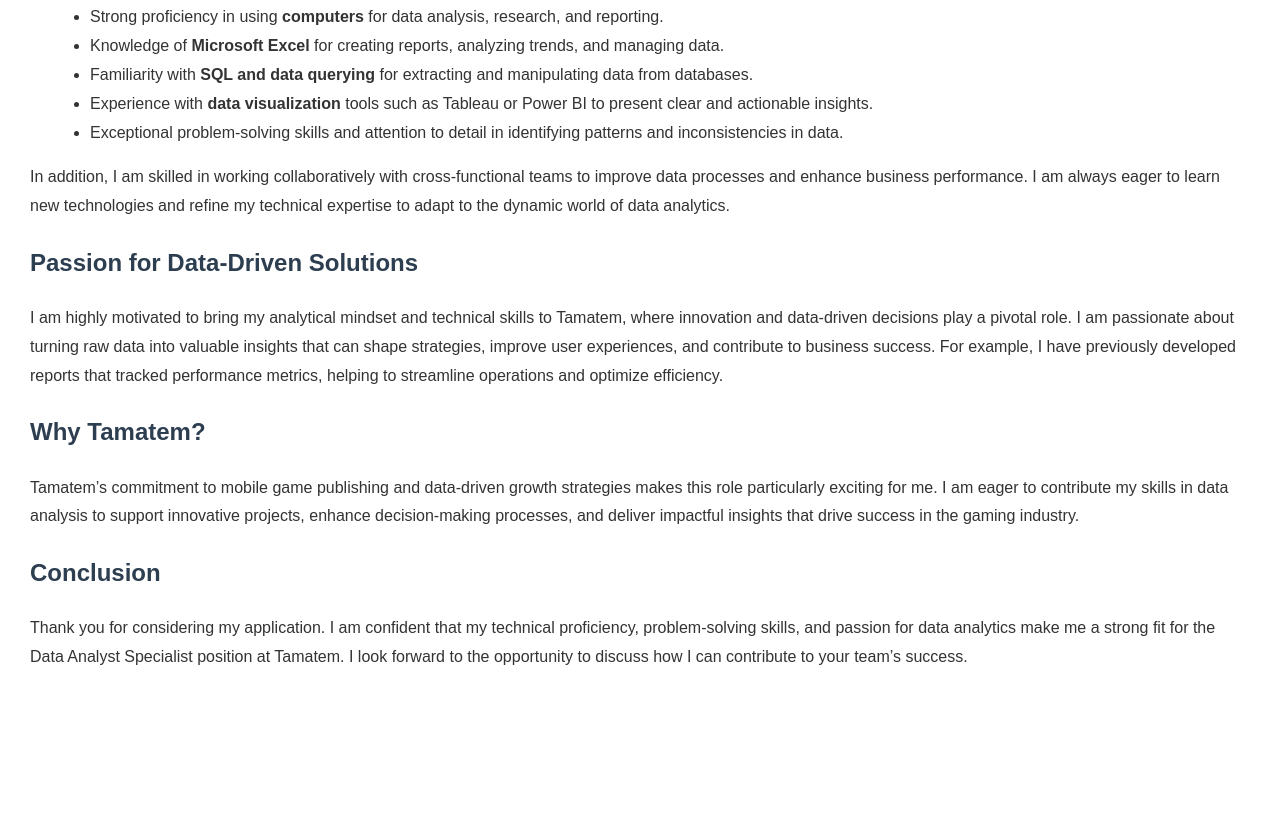
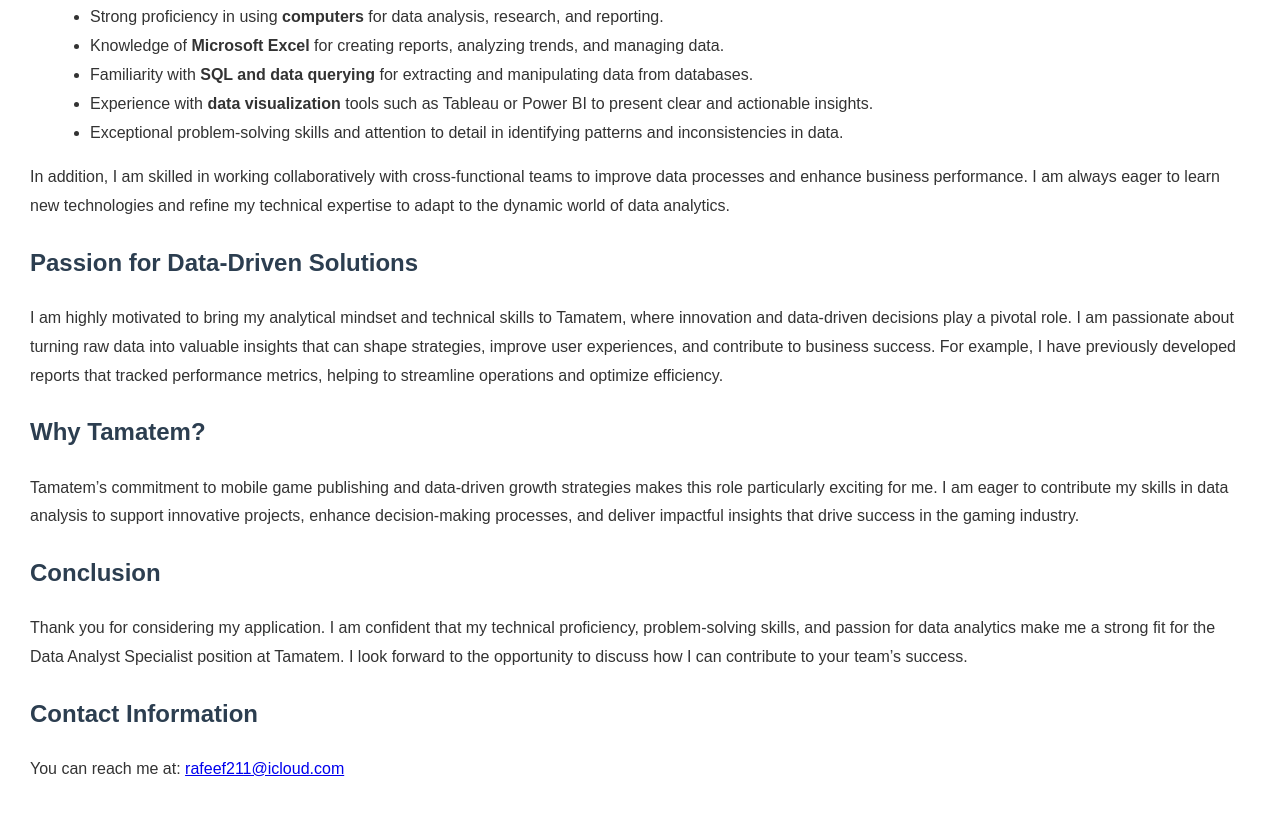
Before and after one commit to rafeef-pp/my-portfolio-, a plain HTML site: page rafeef-data-analyst-application.html in a window 1280 px wide. Shown: the part 387-1201 px from the top of the page. Before the commit the page ends 1089 px from the top, so only its background shows below. Drawn offline with Linux system fonts and the light colour scheme.

Commit message:
Update rafeef-data-analyst-application.html
“Updated HTML file with contact information”

```diff
--- a/rafeef-data-analyst-application.html
+++ b/rafeef-data-analyst-application.html
@@ -61,5 +61,10 @@
     <p>
         Thank you for considering my application. I am confident that my technical proficiency, problem-solving skills, and passion for data analytics make me a strong fit for the Data Analyst Specialist position at Tamatem. I look forward to the opportunity to discuss how I can contribute to your team’s success.
     </p>
+
+    <h2>Contact Information</h2>
+    <p>
+        You can reach me at: <a href="mailto:rafeef211@icloud.com">rafeef211@icloud.com</a>
+    </p>
 </body>
 </html>
```
